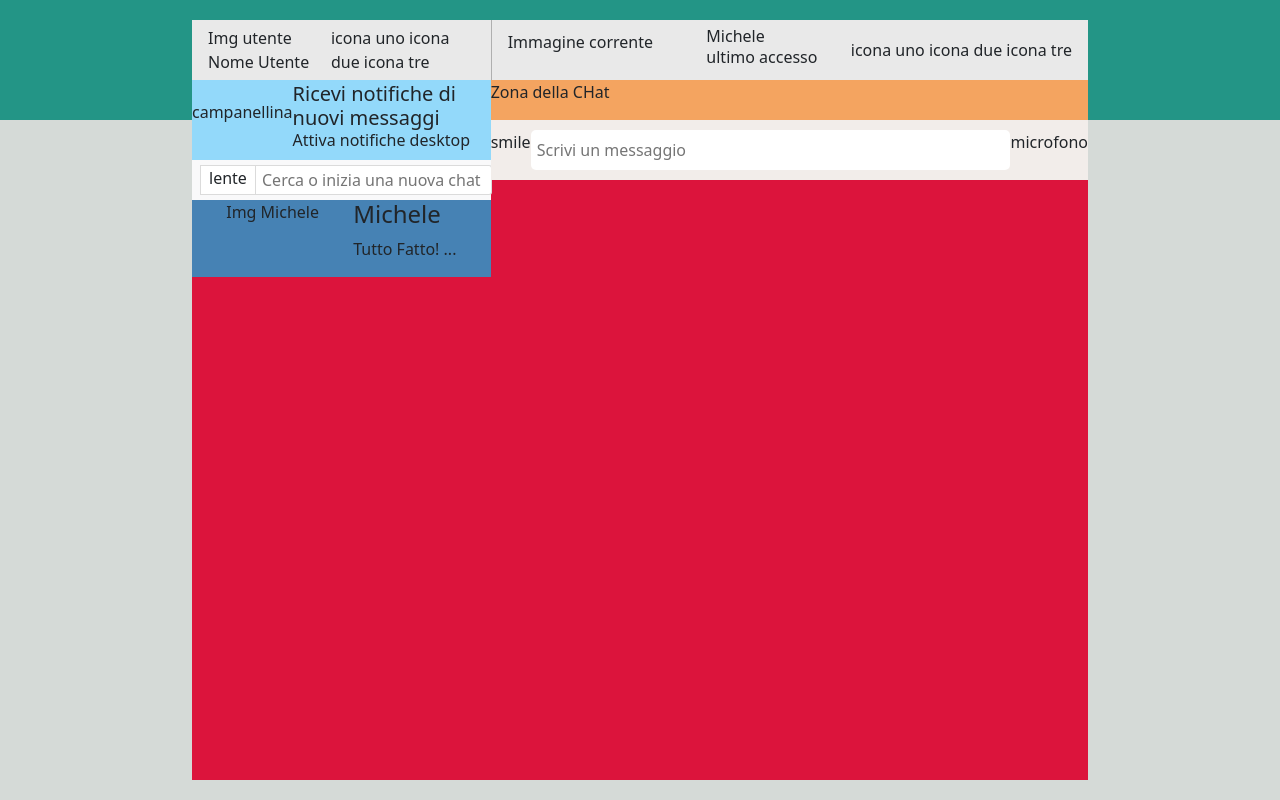
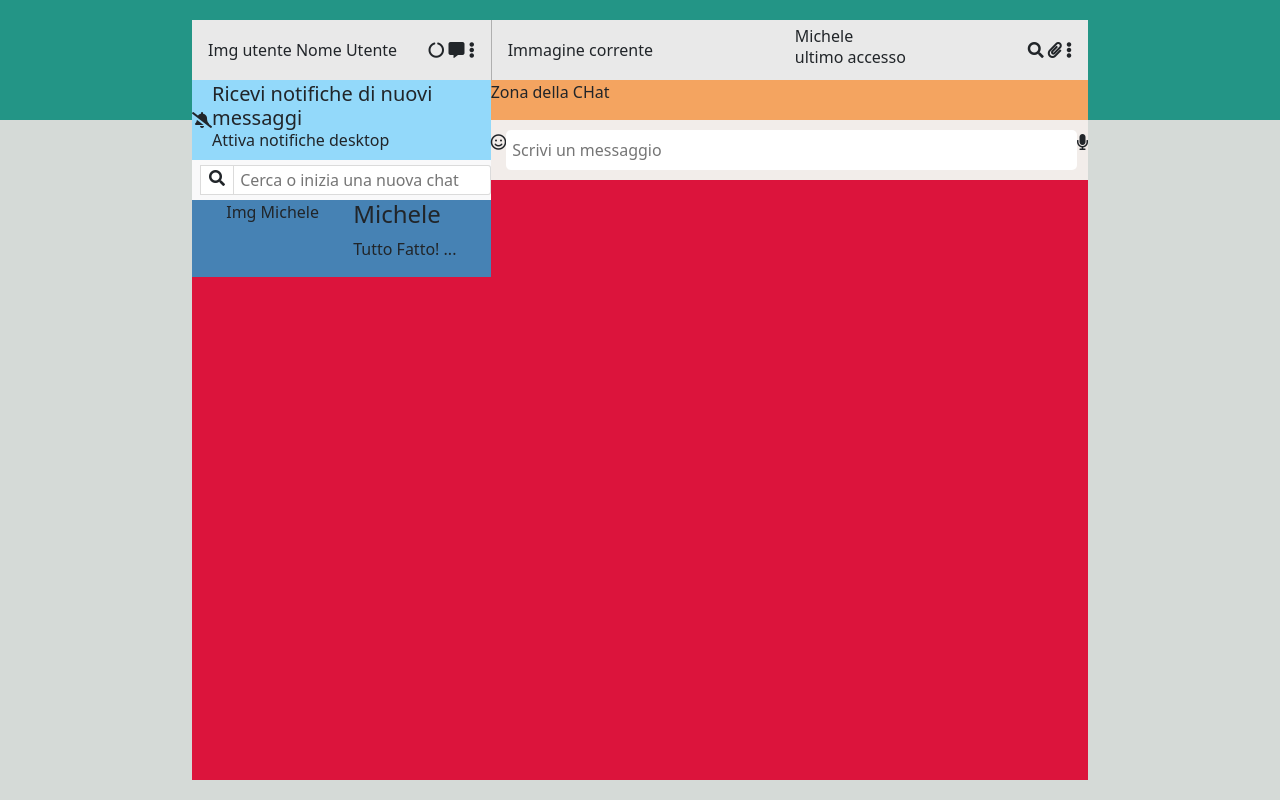
Before and after one commit to Jack-rm/vue-boolzapp, a plain HTML site: page index.html in a window 1280 px wide. Drawn offline with nearby package versions, Linux system fonts and the light colour scheme.

Commit message:
Added relative icons from font-awesome link

```diff
--- a/css/style.css
+++ b/css/style.css
@@ -65,11 +65,12 @@ ul {
 
 .my_search-section input {
     height: 30px;
-    width: 365px;
+    width: 91%;
     border: 1px solid #dbdbdb;
     border-left: none;
     border-start-end-radius: 3px;
     border-end-end-radius: 3px;
+    outline: none;
 }
 
 .my_form-section {
@@ -82,4 +83,5 @@ ul {
     width: 700px;
     border: none;
     border-radius: 5px;
+    outline: none;
 }
--- a/index.html
+++ b/index.html
@@ -34,14 +34,14 @@
                                 <span>Img utente</span><span> Nome Utente</span>
                             </div>
                             <div class="my_user-icons">
-                                <span>icona uno</span>
-                                <span> icona due</span>
-                                <span> icona tre</span>
+                                <span><i class="fas fa-circle-notch"></i></span>
+                                <span><i class="fas fa-comment-alt"></i></span>
+                                <span><i class="fas fa-ellipsis-v"></i></span>
                             </div>
                         </div>
                         <div class="my_alerts-section d-flex align-items-center">
                             <div class="my_alert-icon">
-                                <p>campanellina</p>
+                                <i class="fas fa-bell-slash"></i>
                             </div>
                             <div class="my_alert-text">
                                 <h5> Ricevi notifiche di nuovi messaggi </h5>
@@ -51,7 +51,7 @@
                         </div>
                         <div class="my_search-section d-flex align-items-center">
                             <div class="my_search-icon ms-2 ps-2 pe-2">
-                                <p>lente</p>
+                                <i class="fas fa-search"></i>
                             </div>
                             <input type="text" placeholder=" Cerca o inizia una nuova chat">
                         </div>
@@ -76,25 +76,25 @@
                     <div class="my_right-side">
                         <div class="my_current-chat d-flex p-3 align-items-center justify-content-between">
                             <div class="my_current-img">
-                                <p>Immagine corrente</p>
+                                <span>Immagine corrente</span>
                             </div>
                             <div class="my_current-info">
                                 <p>Michele</p>
                                 <p>ultimo accesso</p>
                             </div>
                             <div class="my_user-icons">
-                                <span>icona uno</span>
-                                <span> icona due</span>
-                                <span> icona tre</span>
+                                <span><i class="fas fa-search"></i></span>
+                                <span><i class="fas fa-paperclip"></i></span>
+                                <span><i class="fas fa-ellipsis-v"></i></span>
                             </div>
                         </div>
                         <div class="my_chat-section">
                             <p>Zona della CHat</p>
                         </div>
                         <div class="my_form-section d-flex justify-content-between align-items-center">
-                            <p >smile</p>
+                            <p><i class="far fa-smile"></i></p>
                             <input type="text" placeholder=" Scrivi un messaggio">
-                            <p>microfono</p>
+                            <p><i class="fas fa-microphone"></i></p>
                         </div>
                     </div>
                 </div>
```
